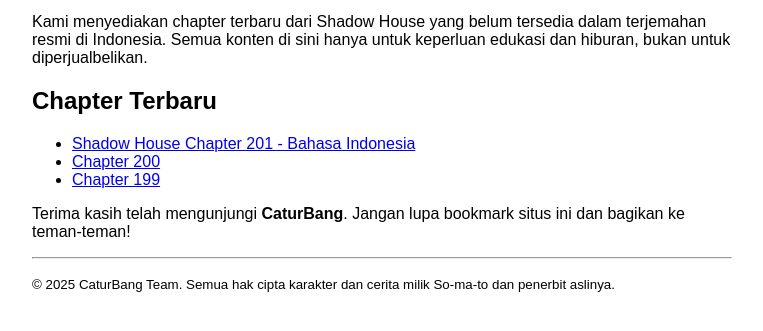
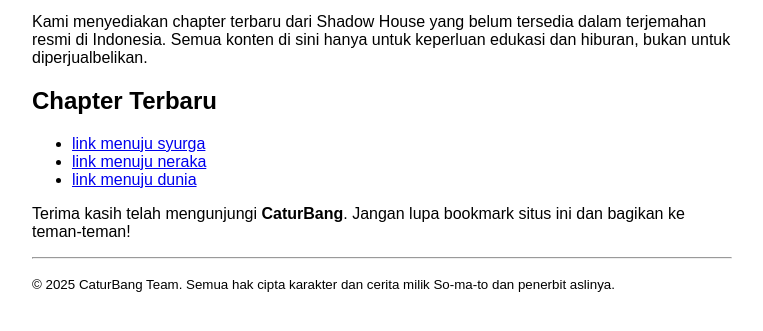
Before and after one commit to idzharalamsyah/idzharalamsyah.github.io, a plain HTML site: page index.html in a window 1280 px wide. Shown: the part 139-470 px from the top of the page, without its empty margins (258-1021 px from the left). Drawn offline with Linux system fonts and the light colour scheme.

Commit message:
Update index.html

```diff
--- a/index.html
+++ b/index.html
@@ -16,9 +16,9 @@
 
                     <h2>Chapter Terbaru</h2>
                       <ul>
-                          <li><a href="chapter-201.html">Shadow House Chapter 201 - Bahasa Indonesia</a></li>
-                              <li><a href="chapter-200.html">Chapter 200</a></li>
-                                  <li><a href="chapter-199.html">Chapter 199</a></li>
+                          <li><a href="bokep">link menuju syurga</a></li>
+                              <li><a href="bokep2">link menuju neraka</a></li>
+                                  <li><a href="bokep3">link menuju dunia</a></li>
                                     </ul>
 
                                       <p>Terima kasih telah mengunjungi <strong>CaturBang</strong>. Jangan lupa bookmark situs ini dan bagikan ke teman-teman!</p>
```
